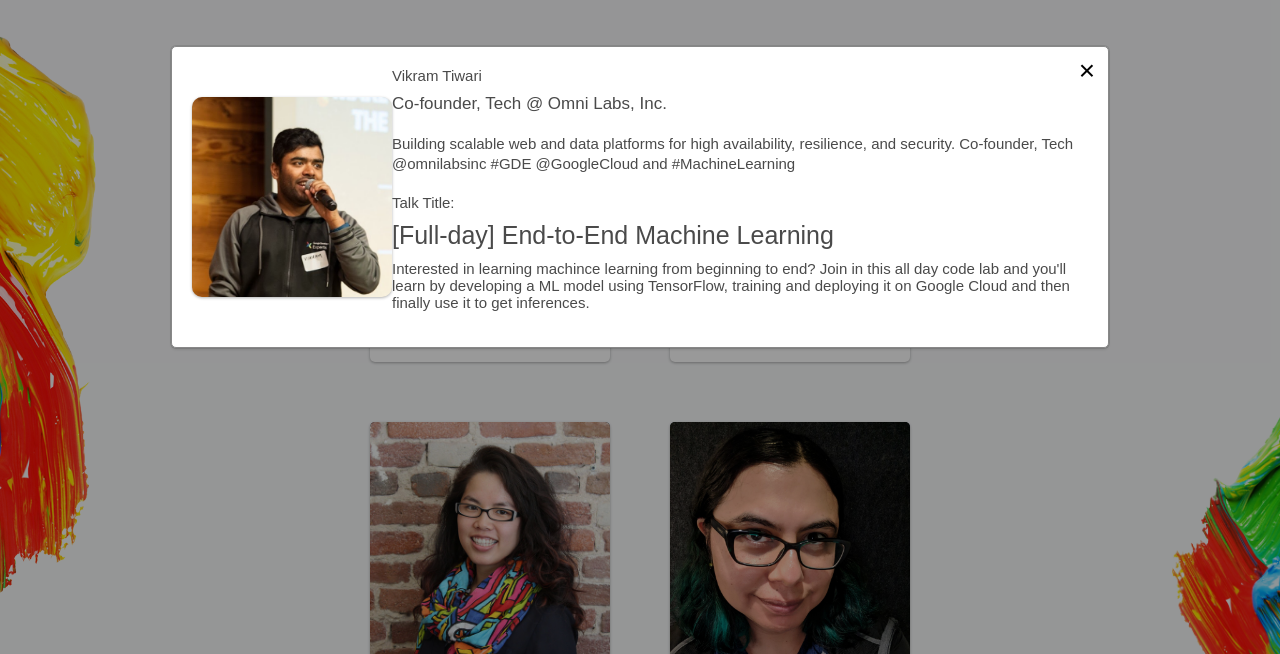
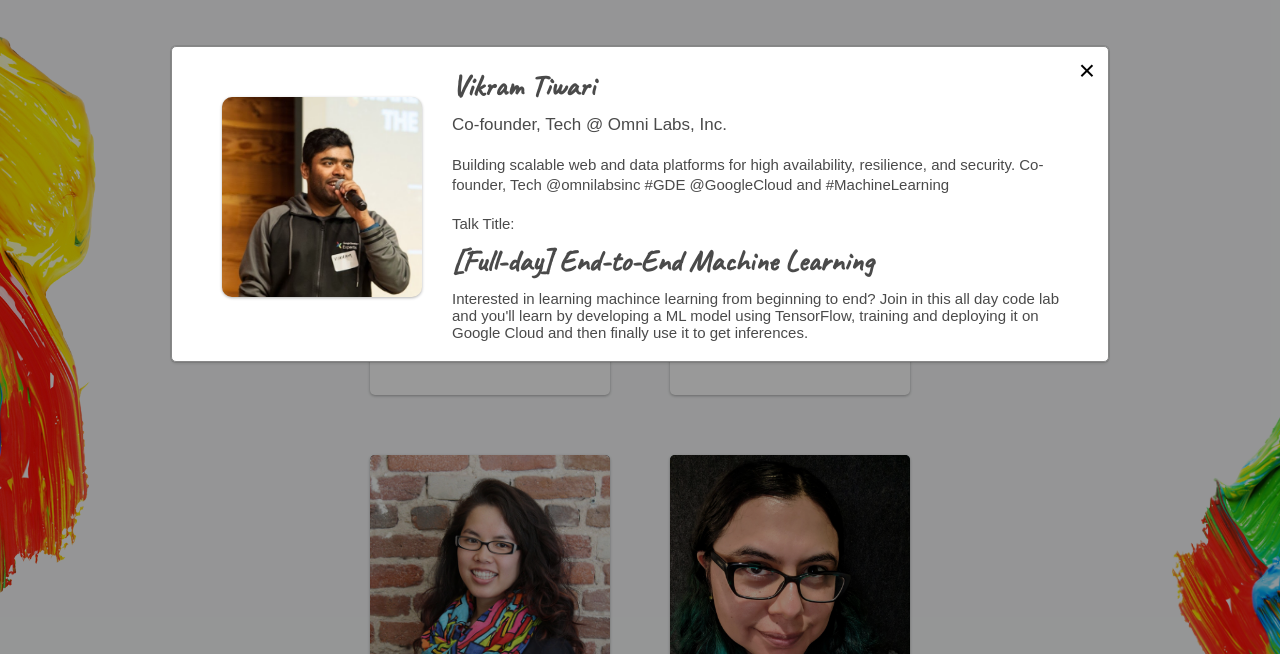
Before and after one commit to amaclean2/DevFest, a website: page public/html/speakers.html in a window 1280 px wide. Both pictures are taken after a click on the element "Vikram Tiwari". Shown: the part 146-800 px from the top of the page. Drawn offline with Linux system fonts and the light colour scheme.

Commit message:
fix margin and text

```diff
--- a/public/styles/style.css
+++ b/public/styles/style.css
@@ -413,6 +413,9 @@ footer {
 }
 
 .speaker-name {
+  font-family: Caveat, arial;
+  font-weight: bold;
+  font-size: 30px;
   text-align: center;
 }
 
@@ -430,7 +433,7 @@ footer {
   background-repeat: no-repeat;
   border-radius: 10px;
   box-shadow: 0 1px 3px rgba(0,0,0,0.3);
-  margin: 30px auto;
+  margin: 30px 30px;
 }
 
 .agenda {
@@ -529,8 +532,9 @@ footer {
 }
 
 .speaker-talk-title {
-  font-size: 25px;
-  font-weight: normal;
+  font-family: Caveat, arial;
+  font-weight: bold;
+  font-size: 30px;
   margin: 10px 0;
 }
 
```
